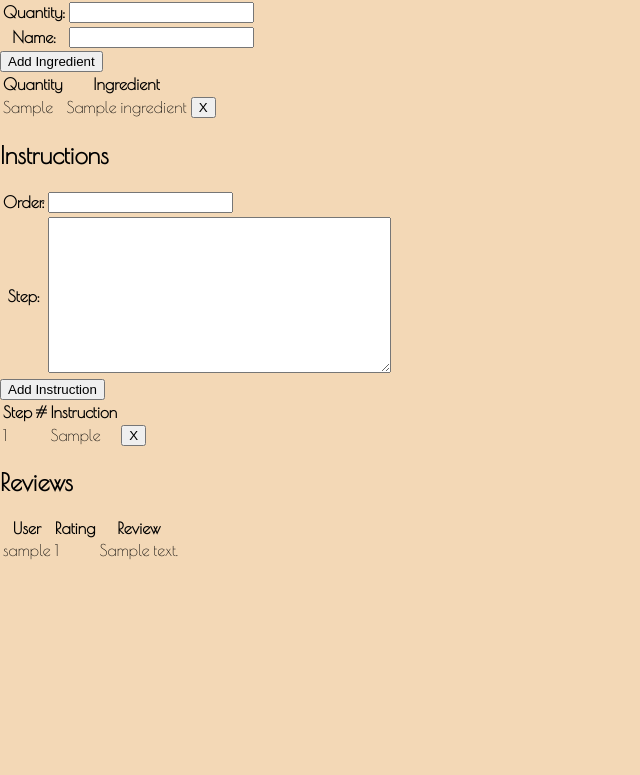
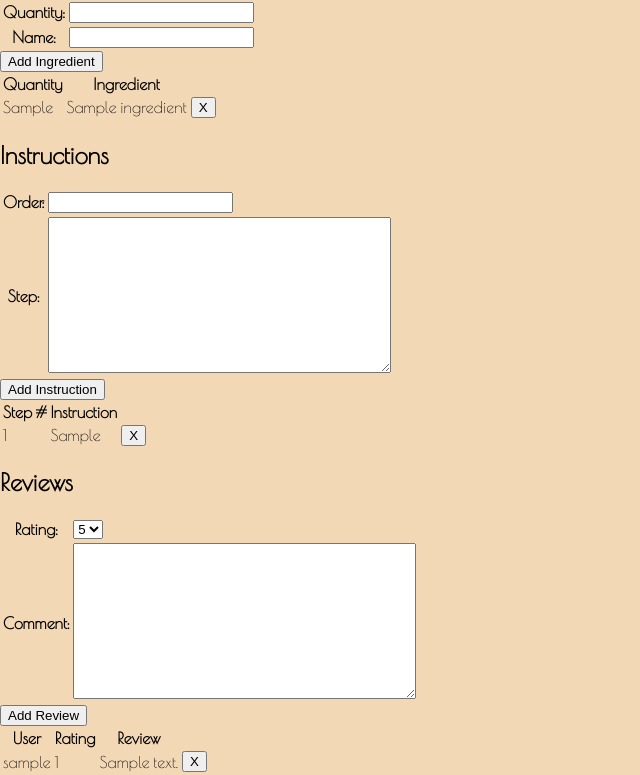
Before and after one commit to zseever/impasta, a Django app: page /recipes/1/ in a window 1280 px wide. Shown: the part 807-1582 px from the top of the page, without its empty margins (0-640 px from the left). Before the commit the page ends 1367 px from the top, so only its background shows below. Run offline with Django 4.2, Linux system fonts and the light colour scheme; tables that the repository leaves empty hold one stand-in row (values such as "Sample post"); grey boxes marked "Sample" are stand-in pictures.

Commit message:
full CRD for reviews

```diff
--- a/main_app/forms.py
+++ b/main_app/forms.py
@@ -1,5 +1,5 @@
 from django.forms import ModelForm
-from .models import Instruction, Ingredient
+from .models import Instruction, Ingredient, Review
 
 class InstructionForm(ModelForm):
   class Meta:
@@ -10,3 +10,8 @@ class IngredientForm(ModelForm):
   class Meta:
     model = Ingredient
     fields = ['quantity', 'name']
+
+class ReviewForm(ModelForm):
+  class Meta:
+    model = Review
+    fields = ['rating', 'comment']
--- a/main_app/templates/main_app/recipe_detail.html
+++ b/main_app/templates/main_app/recipe_detail.html
@@ -76,12 +76,20 @@
   </table>
 
 <h2>Reviews</h2>
+<form action="{% url 'add_reviews' recipe.id %}" method="POST">
+  {% csrf_token %}
+  <table>
+      {{ review_form.as_table }}
+  <table>
+  <input type="submit" value="Add Review">
+</form>
 <table>
     <thead>
       <tr>
         <th>User</th>
         <th>Rating</th>
         <th>Review</th>
+        <th></th>
       </tr>
     </thead>
     <tbody>
@@ -90,6 +98,12 @@
           <td>{{ review.user }}</td>
           <td>{{ review.rating }}</td>
           <td>{{ review.comment }}</td>
+          <td>
+            <form action="{% url 'reviews_delete' review.id %}" method="POST">
+              {% csrf_token %}
+              <input type="submit" value="X">
+            </form>
+          </td>
         </tr>
       {% endfor %}
     </tbody>
--- a/main_app/urls.py
+++ b/main_app/urls.py
@@ -15,5 +15,6 @@ urlpatterns = [
     path('recipes/<int:recipe_id>/add_ingredient/', views.add_ingredient, name='add_ingredients'),
     path('ingredients/<int:ingredient_id>/delete/', views.delete_ingredient, name='ingredients_delete'),
     path('instructions/<int:instruction_id>/delete/', views.delete_instruction, name='instructions_delete'),
-
+    path('recipes/<int:recipe_id>/add_review/', views.add_review, name='add_reviews'),
+    path('reviews/<int:review_id>/delete/', views.delete_review, name='reviews_delete'),
 ]
--- a/main_app/views.py
+++ b/main_app/views.py
@@ -4,9 +4,10 @@ from django.contrib.auth.forms import UserCreationForm
 from django.views.generic import ListView, DetailView
 from django.views.generic.edit import CreateView, UpdateView, DeleteView
 from django.db.models import Avg
+from django.contrib.auth.models import User
 
-from .models import Restaurant, MenuItem, Recipe, Ingredient, Instruction
-from .forms import InstructionForm, IngredientForm
+from .models import Restaurant, MenuItem, Recipe, Ingredient, Instruction, Review
+from .forms import InstructionForm, IngredientForm, ReviewForm
 
 # Create your views here.
 def home(request):
@@ -72,6 +73,7 @@ class RecipeDetail(DetailView):
         context = super(RecipeDetail, self).get_context_data(**kwargs)
         context['instruction_form'] = InstructionForm()
         context['ingredient_form'] = IngredientForm()
+        context['review_form'] = ReviewForm()
         return context
 
 class RecipeCreate(CreateView):
@@ -118,3 +120,18 @@ def delete_instruction(request, instruction_id):
     recipe = instruction.recipe
     instruction.delete()
     return redirect('recipes_detail', pk=recipe.id)
+
+def add_review(request, recipe_id):
+    form = ReviewForm(request.POST)
+    if form.is_valid():
+        new_review = form.save(commit=False)
+        new_review.recipe_id = recipe_id
+        new_review.user = request.user
+        new_review.save()
+    return redirect('recipes_detail', pk=recipe_id)
+
+def delete_review(request, review_id):
+    review = Review.objects.get(id=review_id)
+    recipe = review.recipe
+    review.delete()
+    return redirect('recipes_detail', pk=recipe.id)
```
